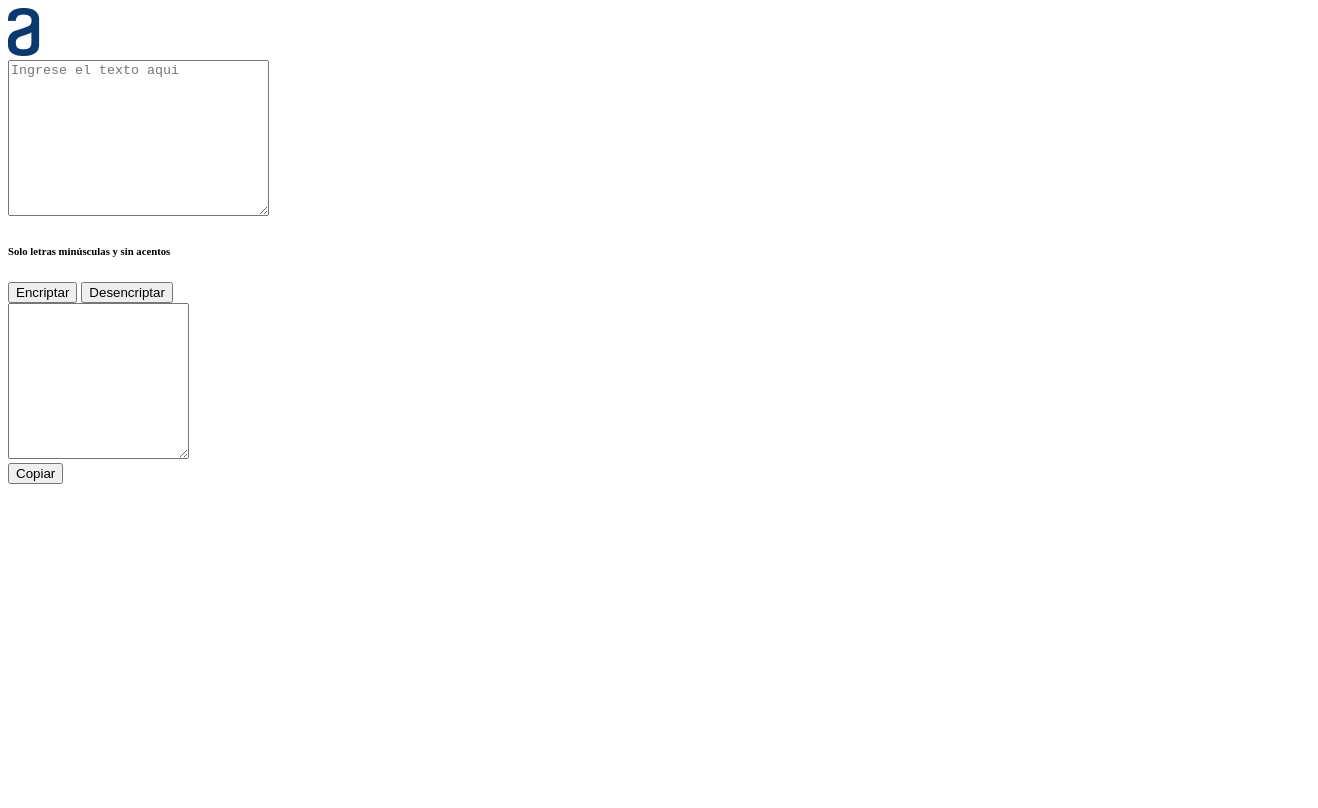
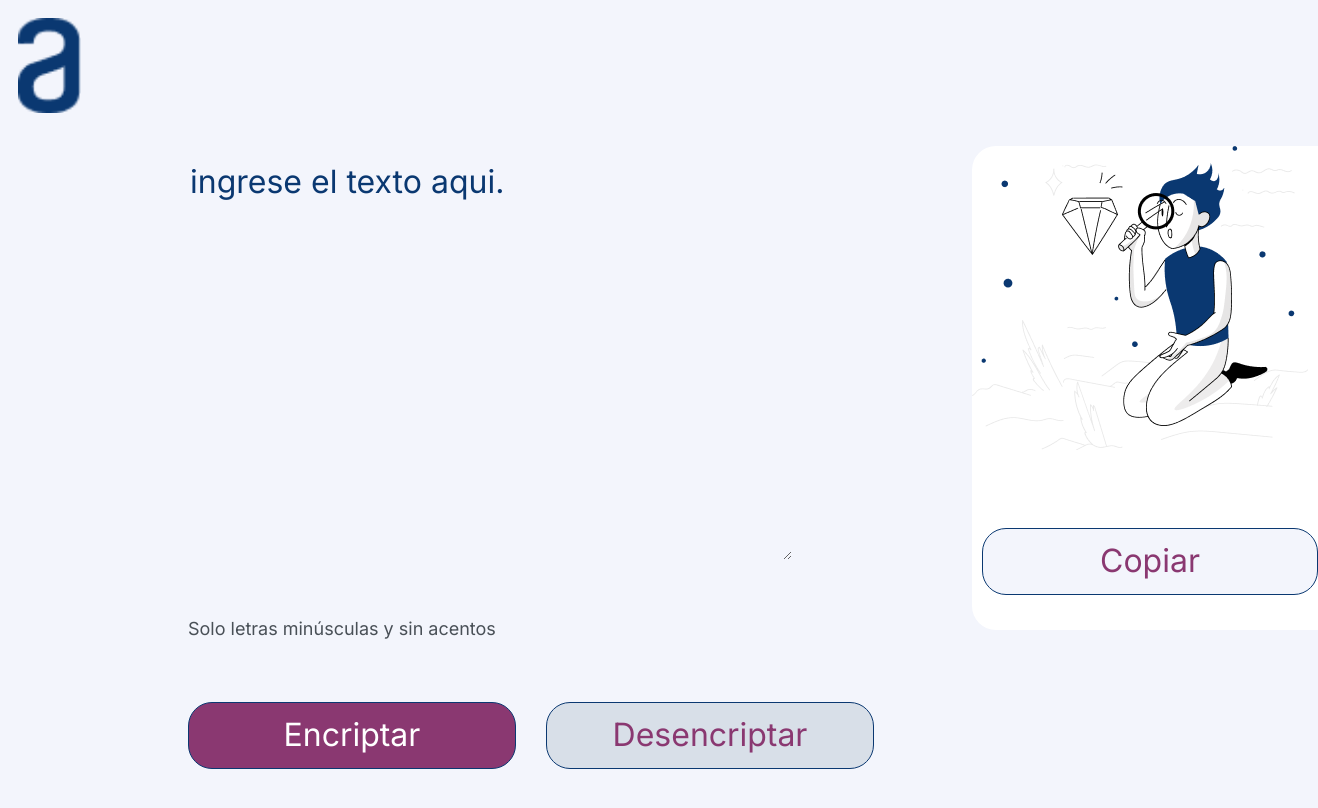
Before and after one commit to adpastore/Encriptador_Alura, a plain HTML site: page index.html in a window 1280 px wide. Shown: the whole page, 1318 px wide, since content can reach past the window. Drawn offline with Linux system fonts and the light colour scheme.

Commit message:
Creacion del style, con los formatos

```diff
--- a/index.html
+++ b/index.html
@@ -1,18 +1,30 @@
 <!DOCTYPE html>
 <html lang="es">
   <head>
-    <meta charset="UTF-8">
-    <meta http-equiv="X-UA-Compatible" content="IE=edge">
-    <meta name="viewport" content="width=device-width, initial-scale=1.0">
+    <meta charset="UTF-8" />
+    <meta http-equiv="X-UA-Compatible" content="IE=edge" />
+    <meta name="viewport" content="width=device-width, initial-scale=1.0" />
+    <link rel="stylesheet" href="/style.css" />
+    <link rel="preconnect" href="https://fonts.googleapis.com" />
+    <link rel="preconnect" href="https://fonts.gstatic.com" crossorigin />
+    <link
+      href="https://fonts.googleapis.com/css2?family=Inter:wght@200;400&display=swap"
+      rel="stylesheet"
+    />
     <title>Encriptador</title>
   </head>
   <body>
     <header>
-        <img class="logo" src="/imagenes/Vector.png" alt="Logo Alura">
+      <img class="logo" src="/imagenes/Vector.png" alt="Logo Alura" />
     </header>
     <main>
       <section>
-            <textarea class="text-area" cols="30" rows="10" placeholder="Ingrese el texto aqui"></textarea>
+        <textarea
+          class="text-area"
+          cols="30"
+          rows="10"
+          placeholder="Ingrese el texto aqui."
+        ></textarea>
         <div>
           <h6 class="informacion">Solo letras minúsculas y sin acentos</h6>
         </div>
@@ -30,8 +42,4 @@
     </main>
   </body>
 </html>
-<!--Ningún mensaje fue encontrado
-            Ingresa el texto que desees encriptar o desencriptar.
-            Solo letras minúsculas y sin acentos
-            Encriptar
-            Desencriptar-->
+<!--Ningún mensaje fue encontrado-->
--- /dev/null
+++ b/style.css
@@ -0,0 +1,97 @@
+* {
+  background: #f3f5fc;
+  font-family: "Inter";
+  font-weight: 400;
+  font-size: 32px;
+  line-height: 150%;
+  overflow: hidden;
+}
+
+.logo {
+  padding-top: 10px;
+  margin-left: 10px;
+  width: 5%;
+}
+
+main {
+  display: flex;
+  margin-bottom: 50px;
+  margin-left: 180px;
+}
+
+.text-area {
+  height: 400px;
+  border: none;
+  color: #0A3871;
+  margin-top: 30px;
+  padding: 2px;
+  text-transform: lowercase;
+}
+
+::placeholder {
+  color: #0a3871;
+}
+
+.text-area:focus {
+  outline: none;
+}
+
+.mensaje {
+  background: white;
+  background-image: url("/imagenes/Muñeco.png");
+  background-repeat: no-repeat;
+  border: none;
+  border-radius: 24px;
+  color: #8a3871;
+  margin-left: 98px;
+  margin-top: 20px;
+  padding-left: 20px;
+  position: fixed;
+}
+
+.mensaje:focus {
+  outline: none;
+}
+
+.botones {
+  display: flex;
+  margin-top: 18px;
+}
+
+.btn-desencriptar {
+  background: #d8dfe8;
+  border: 1px solid #0a3871;
+  border-radius: 24px;
+  color: #8a3871;
+  cursor: pointer;
+  height: 67px;
+  margin-left: 30px;
+  width: 328px;
+}
+
+.btn-encriptar {
+  background-color: #8a3871;
+  border: 1px solid #0a3871;
+  border-radius: 24px;
+  color: white;
+  cursor: pointer;
+  height: 67px;
+  width: 328px;
+}
+
+.copiar {
+  border: 1px solid #0a3871;
+  border-radius: 24px;
+  color: #8a3871;
+  cursor: pointer;
+  height: 67px;
+  margin-left: 108px;
+  margin-top: 402px;
+  position: absolute;
+  width: 336px;
+}
+
+.informacion {
+  color: #495057;
+  font-size: 18px;
+}
```
Lines whose indentation alone changed are shown as unchanged.
